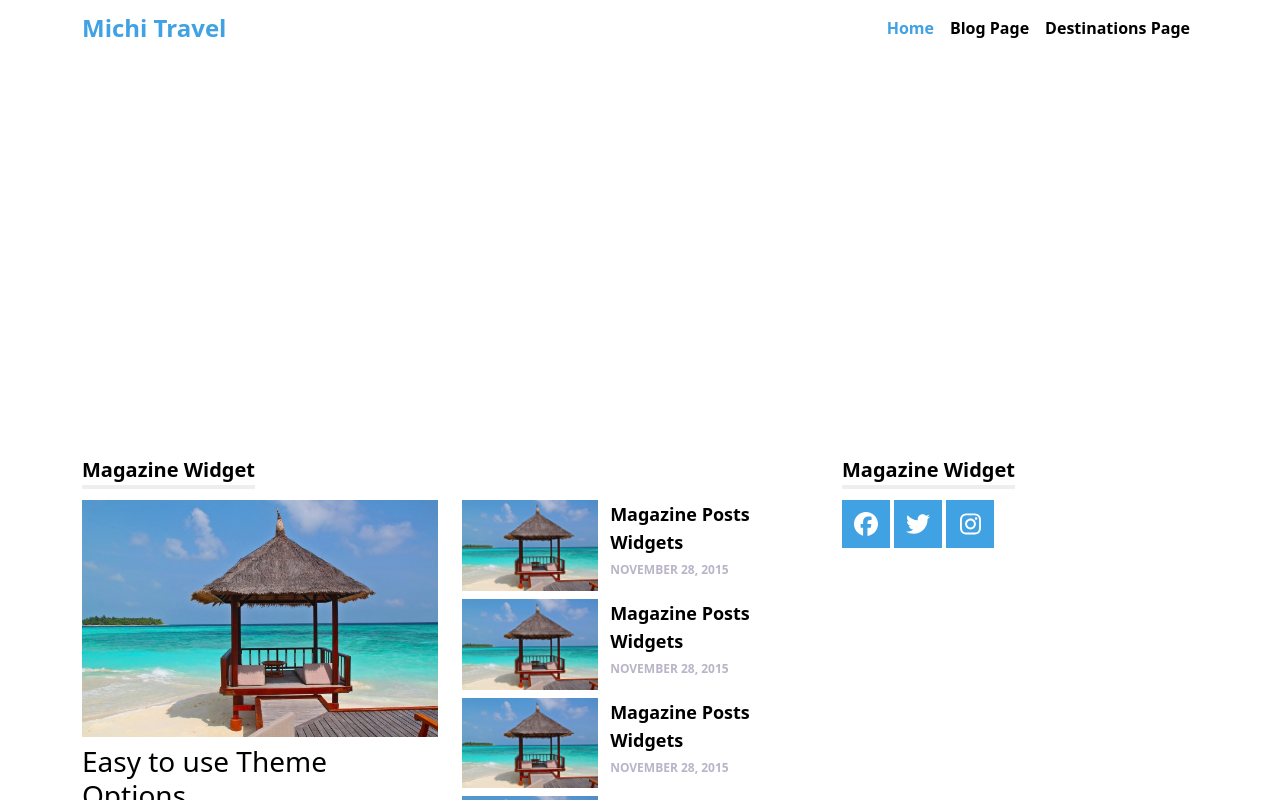
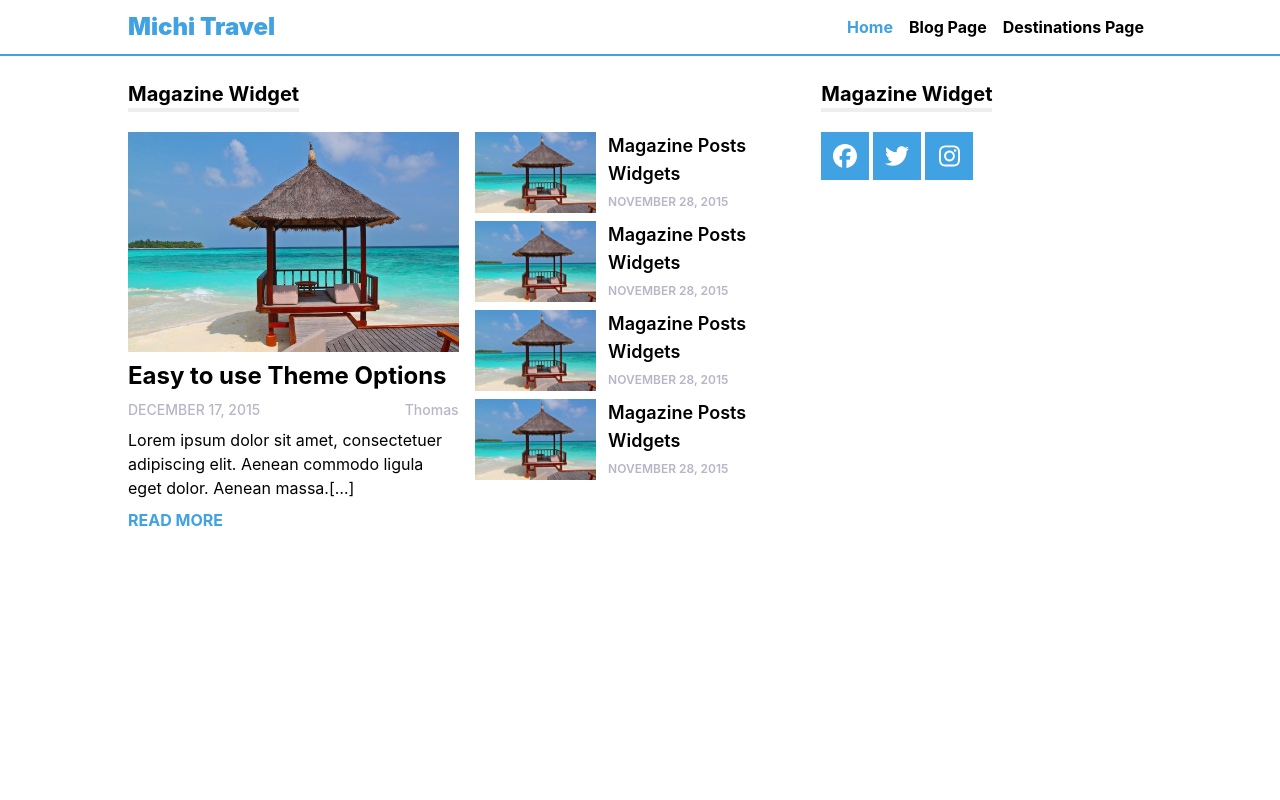
Before and after one commit to ungnhan14031999/travel-blog, a React (Create React App) app in the folder frontend/: page /home in a window 1280 px wide. Shown: the top 800 px of the page. Built offline with nearby package versions, Linux system fonts and the light colour scheme.

Commit message:
fix style all page

```diff
--- a/frontend/package.json
+++ b/frontend/package.json
@@ -10,7 +10,6 @@
     "@testing-library/jest-dom": "^5.17.0",
     "@testing-library/react": "^13.4.0",
     "@testing-library/user-event": "^13.5.0",
-    "bootstrap": "^5.3.2",
     "react": "^18.2.0",
     "react-bootstrap": "^2.10.0",
     "react-dom": "^18.2.0",
--- a/frontend/src/App.js
+++ b/frontend/src/App.js
@@ -1,4 +1,4 @@
-import "bootstrap/dist/css/bootstrap.min.css";
+// import "bootstrap/dist/css/bootstrap.min.css";
 import { Routes, Route } from "react-router-dom";
 
 import NavBar from "./components/NavBar";
--- a/frontend/src/components/BannerCarousels/index.jsx
+++ b/frontend/src/components/BannerCarousels/index.jsx
@@ -1,91 +1,10 @@
 import React from 'react';
-// import Carousel from 'react-bootstrap/Carousel';
-// import '../BannerCarousels/BannerCarousels.scss';
 
 import BannerImg from '../../assets/image/travel_blog_2.jpg'
 
 function BannerCarousels() {
     return (
-        // <div>
-        //     <Carousel data-bs-theme="dark" className='block-carousels' interval={3000}>
-        //         <Carousel.Item>
-        //             <img
-        //                 className="d-block w-100"
-        //                 src={BannerImg}
-        //                 alt="First slide"
-        //             />
-        //             <Carousel.Caption>
-        //                 <h5>First slide label</h5>
-        //                 <p>Nulla vitae elit libero, a pharetra augue mollis interdum.</p>
-        //             </Carousel.Caption>
-        //         </Carousel.Item>
-        //         <Carousel.Item>
-        //             <img
-        //                 className="d-block w-100"
-        //                 src={BannerImg}
-        //                 alt="Second slide"
-        //             />
-        //             <Carousel.Caption>
-        //                 <h5>Second slide label</h5>
-        //                 <p>Lorem ipsum dolor sit amet, consectetur adipiscing elit.</p>
-        //             </Carousel.Caption>
-        //         </Carousel.Item>
-        //         <Carousel.Item>
-        //             <img
-        //                 className="d-block w-100"
-        //                 src={BannerImg}
-        //                 alt="Third slide"
-        //             />
-        //             <Carousel.Caption>
-        //                 <h5>Third slide label</h5>
-        //                 <p>Praesent commodo cursus magna, vel scelerisque nisl consectetur.</p>
-        //             </Carousel.Caption>
-        //         </Carousel.Item>
-        //     </Carousel>
-        // </div>
-
-        <div id="default-carousel" class="relative w-full" data-carousel="slide">
-    {/* <!-- Carousel wrapper --> */}
-    <div class="relative h-56 overflow-hidden rounded-lg md:h-96">
-         {/* <!-- Item 1 --> */}
-        <div class="hidden duration-700 ease-in-out" data-carousel-item>
-            <img src={BannerImg} class="absolute block w-full -translate-x-1/2 -translate-y-1/2 top-1/2 left-1/2" alt="..."/>
-        </div>
-        {/* <!-- Item 2 --> */}
-        <div class="hidden duration-700 ease-in-out" data-carousel-item>
-            <img src={BannerImg} class="absolute block w-full -translate-x-1/2 -translate-y-1/2 top-1/2 left-1/2" alt="..."/>
-        </div>
-        {/* <!-- Item 3 --> */}
-        <div class="hidden duration-700 ease-in-out" data-carousel-item>
-            <img src={BannerImg} class="absolute block w-full -translate-x-1/2 -translate-y-1/2 top-1/2 left-1/2" alt="..."/>
-        </div>
-    </div>
-    {/* <!-- Slider indicators --> */}
-    <div class="absolute z-30 flex -translate-x-1/2 bottom-5 left-1/2 space-x-3 rtl:space-x-reverse">
-        <button type="button" class="w-3 h-3 rounded-full" aria-current="true" aria-label="Slide 1" data-carousel-slide-to="0"></button>
-        <button type="button" class="w-3 h-3 rounded-full" aria-current="false" aria-label="Slide 2" data-carousel-slide-to="1"></button>
-        <button type="button" class="w-3 h-3 rounded-full" aria-current="false" aria-label="Slide 3" data-carousel-slide-to="2"></button>
-        <button type="button" class="w-3 h-3 rounded-full" aria-current="false" aria-label="Slide 4" data-carousel-slide-to="3"></button>
-        <button type="button" class="w-3 h-3 rounded-full" aria-current="false" aria-label="Slide 5" data-carousel-slide-to="4"></button>
-    </div>
-    {/* <!-- Slider controls --> */}
-    <button type="button" class="absolute top-0 start-0 z-30 flex items-center justify-center h-full px-4 cursor-pointer group focus:outline-none" data-carousel-prev>
-        <span class="inline-flex items-center justify-center w-10 h-10 rounded-full bg-white/30 dark:bg-gray-800/30 group-hover:bg-white/50 dark:group-hover:bg-gray-800/60 group-focus:ring-4 group-focus:ring-white dark:group-focus:ring-gray-800/70 group-focus:outline-none">
-            <svg class="w-4 h-4 text-white dark:text-gray-800 rtl:rotate-180" aria-hidden="true" xmlns="http://www.w3.org/2000/svg" fill="none" viewBox="0 0 6 10">
-                <path stroke="currentColor" stroke-linecap="round" stroke-linejoin="round" stroke-width="2" d="M5 1 1 5l4 4"/>
-            </svg>
-            <span class="sr-only">Previous</span>
-        </span>
-    </button>
-    <button type="button" class="absolute top-0 end-0 z-30 flex items-center justify-center h-full px-4 cursor-pointer group focus:outline-none" data-carousel-next>
-        <span class="inline-flex items-center justify-center w-10 h-10 rounded-full bg-white/30 dark:bg-gray-800/30 group-hover:bg-white/50 dark:group-hover:bg-gray-800/60 group-focus:ring-4 group-focus:ring-white dark:group-focus:ring-gray-800/70 group-focus:outline-none">
-            <svg class="w-4 h-4 text-white dark:text-gray-800 rtl:rotate-180" aria-hidden="true" xmlns="http://www.w3.org/2000/svg" fill="none" viewBox="0 0 6 10">
-                <path stroke="currentColor" stroke-linecap="round" stroke-linejoin="round" stroke-width="2" d="m1 9 4-4-4-4"/>
-            </svg>
-            <span class="sr-only">Next</span>
-        </span>
-    </button>
-</div>
+        <></>
     );
 }
 
--- a/frontend/src/components/Communicate/index.jsx
+++ b/frontend/src/components/Communicate/index.jsx
@@ -10,19 +10,19 @@ function Communicate() {
         <div className='communicate-block'>
             <WidgetTitle titleName="Magazine Widget" />
 
-            <div className='d-flex'>
+            <div className='flex'>
                 <Link to="#">
-                    <div className='mr-1 w-12 h-12 bg-second-color d-flex items-center justify-content-center hover:bg-third-color transition delay-100'>
+                    <div className='mr-1 w-12 h-12 bg-second-color flex items-center justify-center hover:bg-third-color transition delay-100'>
                         <FontAwesomeIcon icon={faFacebook} className='text-first-color text-2xl' />
                     </div>
                 </Link>
                 <Link to="#">
-                    <div className='mr-1 w-12 h-12 bg-second-color d-flex items-center justify-content-center hover:bg-third-color transition delay-100'>
+                    <div className='mr-1 w-12 h-12 bg-second-color flex items-center justify-center hover:bg-third-color transition delay-100'>
                         <FontAwesomeIcon icon={faTwitter} className='text-first-color text-2xl' />
                     </div>
                 </Link>
                 <Link to="">
-                    <div className='mr-1 w-12 h-12 bg-second-color d-flex items-center justify-content-center hover:bg-third-color transition delay-100'>
+                    <div className='mr-1 w-12 h-12 bg-second-color flex items-center justify-center hover:bg-third-color transition delay-100'>
                         <FontAwesomeIcon icon={faInstagram} className='text-first-color text-2xl' />
                     </div>
                 </Link>
--- a/frontend/src/components/NavBar/index.jsx
+++ b/frontend/src/components/NavBar/index.jsx
@@ -4,13 +4,13 @@ import { NavLink } from "react-router-dom";
 export default function NavBar() {
   // console.log(isActive);
   return (
-    <nav className='h-14 d-flex items-center'>
-      <div className='container d-flex justify-content-between'>
+    <nav className='h-14 flex items-center border-solid border-b-2 border-second-color'>
+      <div className='container mx-auto flex justify-between'>
         <NavLink to="/">
           <h3 className="text-2xl font-black text-second-color m-0">Michi Travel</h3>
         </NavLink>
 
-        <div className="d-flex items-center">
+        <div className="flex items-center">
           <NavLink
             className={({ isActive, isPending }) =>
               isActive
--- a/frontend/src/components/WidgetTitle/index.jsx
+++ b/frontend/src/components/WidgetTitle/index.jsx
@@ -5,7 +5,7 @@ function WidgetTitle(props) {
     const titleName = props.titleName;
 
     return (
-        <div className='my-3'>
+        <div className='my-6'>
             <Link
                 to={titleName}
                 className="font-bold text-xl text-black-color hover:text-second-color transition delay-80 relative after:absolute after:content-[''] after:w-full after:h-1 after:bg-cushion-color after:bottom-[-6px] after:left-[0px]"
--- a/frontend/src/pages/Home/components/MagazineBlock/index.jsx
+++ b/frontend/src/pages/Home/components/MagazineBlock/index.jsx
@@ -15,23 +15,24 @@ function MagazineBlock(props) {
                         <img src={imgBlog} className='w-100 pb-2' />
                     </Link>
                     <Link to="#">
-                        <h3 className='inline text-black-color hover:text-second-color transition ease-in-out delay-50'>Easy to use Theme Options</h3>
+                        <h3 className='inline text-2xl font-bold text-black-color hover:text-second-color transition ease-in-out delay-50'>Easy to use Theme Options</h3>
                     </Link>
-                    <div className='d-flex justify-content-between'>
+                    <div className='flex text-sm pt-2 font-medium justify-between'>
                         <Link to="#">
-                            <p className='inline text-black-color hover:text-second-color transition ease-in-out delay-50'>DECEMBER 17, 2015</p>
+                            <p className='inline text-third-color hover:text-second-color transition ease-in-out delay-50'>DECEMBER 17, 2015</p>
                         </Link>
                         <Link to="#">
-                            <p className='inline text-black-color hover:text-second-color transition ease-in-out delay-50'>Thomas</p>
+                            <p className='inline text-third-color hover:text-second-color transition ease-in-out delay-50'>Thomas</p>
                         </Link>
                     </div>
                     <div>
-                        <p className='pt-2'>Lorem ipsum dolor sit amet, consectetuer adipiscing elit. Aenean commodo ligula eget dolor. Aenean massa.[…]</p>
+                        <p className='py-2'>Lorem ipsum dolor sit amet, consectetuer adipiscing elit. Aenean commodo ligula eget dolor. Aenean massa.[…]</p>
                         <Link to="#">
-                            <h6 className='inline text-second-color hover:text-third-color transition ease-in-out delay-50 '>READ MORE</h6>
+                            <h6 className='inline font-bold text-second-color hover:text-third-color transition ease-in-out delay-50 '>READ MORE</h6>
                         </Link>
                     </div>
                 </div>
+
                 <div className='witget-magazine__right'>
                     <div className='flex pb-2'>
                         <Link to="#" className='w-2/5'>
--- a/frontend/tailwind.config.js
+++ b/frontend/tailwind.config.js
@@ -3,6 +3,10 @@
 module.exports = {
   content: ["./src/**/*.{js,jsx,ts,tsx}"],
   theme: {
+    container: {
+      center: "true",
+      padding: "8rem",
+    },
     inset: {
       "6px": "6px",
       // full: "100%",
```
Also changed, not shown: frontend/src/components/BannerCarousels/BannerCarousels.scss (deleted, +0 -9 lines), 1 other file (tests, documents, lock files or other folders).
